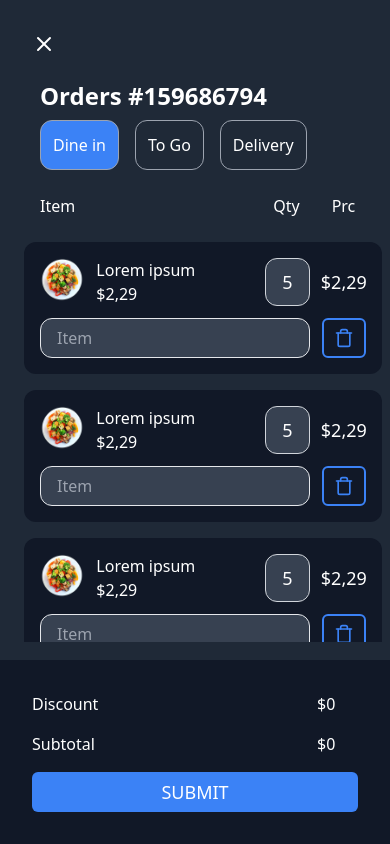
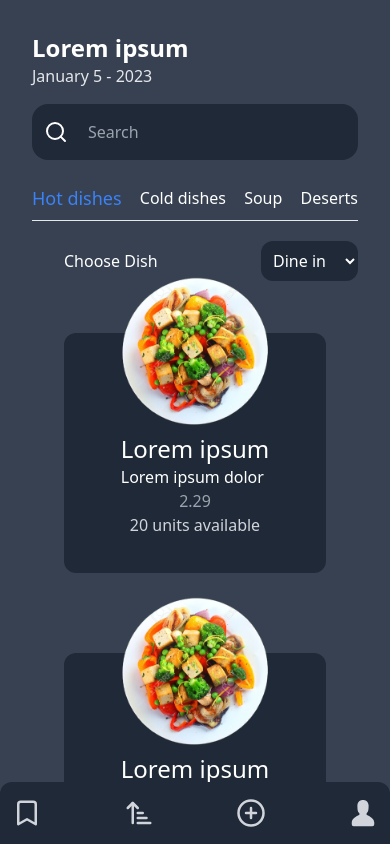
Before and after one commit to AlejanChi/Dashboard-react, a React (Vite) app: page / in a window 390 px wide. Shown: the top 844 px of the page. Built offline with nearby package versions, Linux system fonts and the light colour scheme.

Commit message:
fifth commit

```diff
--- a/src/App.jsx
+++ b/src/App.jsx
@@ -7,8 +7,13 @@ import Cart from "./components/Cart.jsx"
 function App(){
   const toggleMenu = () =>{
     setShowMenu(!showMenu);
+    setShowOrder(false);
   }
-  const cart = useState(false)
+  const toggleOrders = () =>{
+    setShowOrder(!showOrder);
+    setShowMenu(false);
+  }
+
   const [showMenu, setShowMenu] = useState(false);
   const [showOrder, setShowOrder] = useState(false);
   return <div className="bg-gray-700 w-full min-h-screen">
@@ -69,13 +74,13 @@ function App(){
         </div>
       </div>
 {/* CARRITO */}
-<Cart props={cart}/>
+<Cart val={showOrder} func={toggleOrders}/>
     </main>
     <div className="bg-gray-800 lg:hidden fixed w-full bottom-0 left-0 text-3xl text-gray-300 py-4 px-3 flex items-center justify-between rounded-tl-xl rounded-tr-xl">
       <button><LuBookmark/></button>
       <button onClick={toggleMenu}><LuArrowUpNarrowWide/></button>
       <button><LuPlusCircle/></button>
-      <button><GoPerson/></button>
+      <button onClick={toggleOrders}><GoPerson/></button>
     </div>
   </div>
 }
--- a/src/components/Cart.jsx
+++ b/src/components/Cart.jsx
@@ -1,15 +1,11 @@
 import {LuX} from "react-icons/lu"
 import Product from "./Product"
 import { useState } from "react";
-function Cart(props){
+function Cart({val, func}){
 
-    const [showCart, setShowCart] = useState(props);
-    const toggleCart = () => {
-        setShowCart(!showCart);
-    }
-    const cartStructure = <div className={`lg:col-span-2 fixed lg:static ${showCart?"right-0":"-right-full"} top-0 w-full h-full z-10 bg-gray-800 flex flex-col gap-4`}>
+    const cartStructure = <div className={`lg:col-span-2 fixed lg:static ${val?"right-0":"-right-full"} top-0 w-full h-full z-10 bg-gray-800 flex flex-col gap-4 transition-all`}>
         <div className="relative text-white w-full h-screen">
-            <LuX onClick={toggleCart} className="absolute top-4 ml-4 p-4 box-content text-2xl hover:bg-gray-600 rounded-full lg:hidden"/>
+            <LuX onClick={func} className="absolute top-4 ml-4 p-4 box-content text-2xl hover:bg-gray-600 rounded-full lg:hidden"/>
             <h1 className="text-2xl font-bold mt-20 mx-10">Orders #159686794</h1>
             <div className="flex items-center gap-4 mt-2 mx-10 flex-wrap">
                 <button className="border border-gray-400 bg-blue-500 p-3 rounded-xl">
@@ -27,7 +23,7 @@ function Cart(props){
                 <h5>Qty</h5>
                 <h5>Prc</h5>
             </div>
-            <div className="h-[400px] overflow-y-scroll scrollbar-hide pl-6 pr-2 mt-6 gap-4 flex flex-col pb-48">
+            <div className="h-[400px] md:h-[800px] lg:h-[400px] overflow-y-scroll scrollbar-hide pl-6 pr-2 mt-6 gap-4 flex flex-col pb-48">
                 <Product/>
                 <Product/>
                 <Product/>
```
